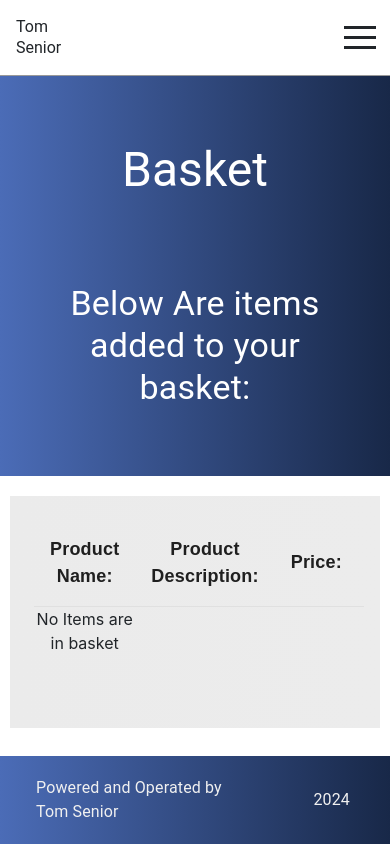
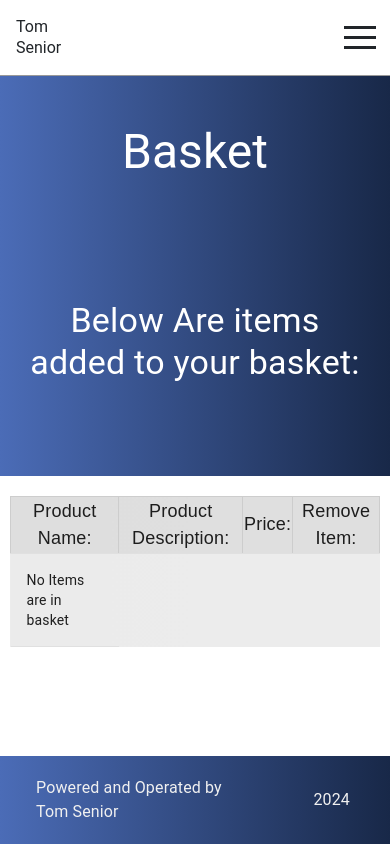
Before and after one commit to tomsenior20/ShoppingApplication, a React (Create React App) app: page /basket in a window 390 px wide. Built offline with nearby package versions, Linux system fonts and the light colour scheme.

Commit message:
fixed basket table styling as was off

```diff
--- a/src/PageJSX/Basket.jsx
+++ b/src/PageJSX/Basket.jsx
@@ -35,7 +35,7 @@ export default function Basket() {
             </div>
             <div className='p-3 basketParentContainer'>
             <TableContainer className="basketContainer p-2">
-                <Table>
+                <Table className='basketTable'>
                     <TableHead>
                         <TableRow>
                             <TableCell className='text-center basketTableHeader'>Product Name: </TableCell>
@@ -48,19 +48,21 @@ export default function Basket() {
                         {currentOrder.length > 0 ? (
                             currentOrder.map((item,index) => (
                             <TableRow key={index}>
-                                <TableCell className='text-center basketTableContent'>{item.Name}</TableCell>
-                                <TableCell className='text-center basketTableContent'>{item.Description}</TableCell>
-                                <TableCell className='text-center basketTableContent'>£{item.Price}</TableCell>
-                                <TableCell className='text-center basketTableContent'>
+                                <TableCell className='basketTableContent'>{item.Name}</TableCell>
+                                <TableCell className='basketTableContent'>{item.Description}</TableCell>
+                                <TableCell className='basketTableContent'>£{item.Price}</TableCell>
+                                <TableCell className='basketTableContent'>
                                     <Button onClick={(e) => removeFromBasket(e,item)}>
                                         {<DeleteIcon />}
                                     </Button>
                                 </TableCell>
                             </TableRow>
                         ))) :
-                            <TableRow className='text-center p-1 my-2'>
-                                No Items are in basket
-                            </TableRow>
+                                <TableRow>
+                                    <TableCell className='noitemrow'>
+                                        No Items are in basket
+                                    </TableCell>
+                                </TableRow>
                         }
                     </TableBody>
                 </Table>
--- a/src/Styling/Pages/Basket.css
+++ b/src/Styling/Pages/Basket.css
@@ -5,21 +5,55 @@
 .basketTitleHeader,.basketTitleSubHeader{
     color:white;
 }
-.basketParentContainer{
-    height:100vh;
-    margin:20px 10px;
+
+.basketTable {
     background: linear-gradient(90deg, #ebebeb, rgb(236, 236, 236));
 }
 
+.basketContainer {
+    padding: 2px;
+    overflow-x: auto;
+    max-width: 100%;
+    width: auto;
+}
+
+.basketParentContainer{
+    height:100%;
+    margin:20px 10px;
+}
+
 .basketTableHeader{
-    font-weight: 700 !important;
+    background: rgba(169, 169, 169, 0.2);
+    border: 1px solid rgb(205, 205, 205);
+    font-weight: 500 !important;
     font-size: 18px !important;
     font-family: Arial, Helvetica, sans-serif !important;
     line-height: 1.5 !important;
 }
 
 .basketTableContent{
-    font-weight: 500 !important;
+    border: 1px solid rgb(221, 221, 221);
+    font-weight: 400 !important;
     font-size: 15px !important;
+    text-align: left;
     font-family: Arial, Helvetica, sans-serif !important;
 }
+
+@media screen and (max-width:700px) {
+    .basketTitleSubHeader,
+    .basketTitleHeader,
+    .basketParentContainer{
+        padding: 0 !important;
+        height: 100%;
+    }
+    .basketTableHeader{
+        padding: 1px !important;
+    }
+    .basketTableContent{
+        padding:8px !important;
+    }
+    .basketContainer {
+        height:auto;
+        padding: 0 !important;
+    }
+}
```
